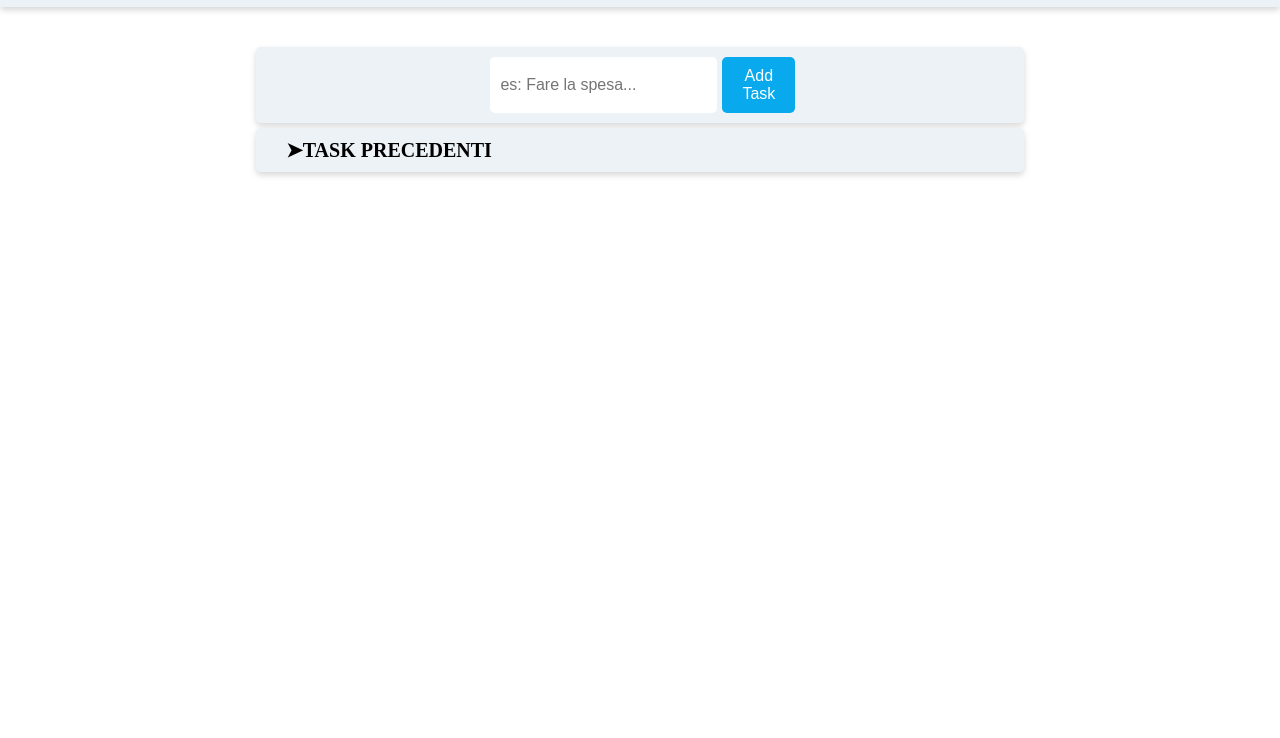
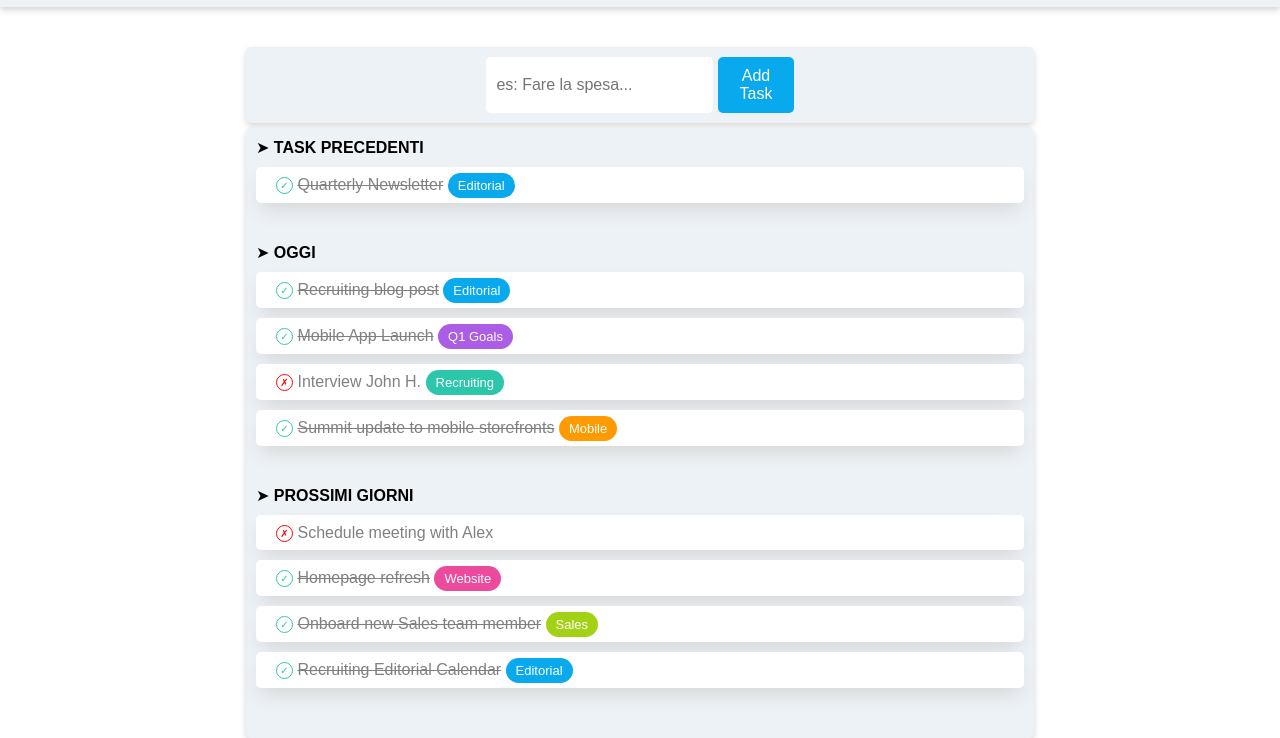
Before and after one commit to renatoirina/html-css-toboolist, a plain HTML site: page index.html in a window 1280 px wide. Shown: the part 76-814 px from the top of the page. Drawn offline with Linux system fonts and the light colour scheme.

Commit message:
feat: task container with task list

```diff
--- a/css/style.css
+++ b/css/style.css
@@ -9,7 +9,8 @@ body {
 * {
     margin: 0;
     padding: 0;
-    box-sizing: border-box;
+    box-sizing: content-box;
+    font-family: Arial, sans-serif;
 }
 
 /* HEADER */
@@ -97,3 +98,95 @@ h1 {
     font-size: 20px;
     margin-left: 20px;
 }
+
+/*  COMPLETED AND UNCOMPLETED TASK  */
+.check {
+    display: inline-block;
+    width: 15px;
+    height: 15px;
+    line-height: 15px;
+    text-align: center;
+    font-size: 10px;
+    border-radius: 50%;
+    vertical-align: middle;
+}
+
+.completed {
+    color: rgb(46 198 171);
+    border: 1px solid rgb(46 198 171);
+}
+
+.uncompleted {
+    color: red;
+    border: 1px solid red;
+}
+
+/* ELEMENTS BORDERS */
+.roundedbrdr{
+    border-radius: 5px;
+}
+
+/* TAG STYLE */
+.tag{
+    border-radius: 25px;
+    padding: 5px 10px;
+    font-size: 13px;
+}
+
+/* TAG COLORS */
+.editorial {
+    background-color: #09a9ed;
+}
+
+.mobile {
+    background-color: #ff9b00;
+}
+
+.q1-goals {
+    background-color: #ab5de6;
+}
+
+.recruiting {
+    background-color: #2cc6ab;
+}
+
+.sales {
+    background-color:#a3d116;
+}
+
+.website {
+    background-color: #ec4a9d;
+}
+
+/* TEXTS AND STYLES */
+
+.whitetext {
+    color: white;
+}
+.greytext {
+    color: grey;
+}
+
+.done {
+    text-decoration: line-through;
+}
+
+/* LIST STYLE */
+ul {
+    list-style: none;
+    text-align: left;
+}
+
+
+/* BOX AND SPACING */
+.taskbox {
+    background-color: white;
+    line-height: 35px;
+    padding: 0 20px;
+    margin: 10px 0px;
+    box-shadow: 0px 10px 20px -5px lightgray;
+}
+
+.spacing {
+    padding-bottom: 30px;
+}
--- a/index.html
+++ b/index.html
@@ -27,12 +27,68 @@
 
         <!-- Creazione del container delle Tasks -->
         <container class="tasks-container">
-            <!-- Lista delle task -->
-            <ol class="task">
-                <li>
-                    <h1>&#10148;TASK PRECEDENTI</h1>
+            <!-- Creazione lista delle task -->
+            <ul class="alltasklist">
+                <!-- Creazione Task precedenti -->
+                <li class="spacing">&#10148; <strong>TASK PRECEDENTI</strong>
+                    <ul>
+                        <li class="taskbox roundedbrdr greytext">
+                            <span class="check completed">&check;</span>
+                            <span class="done">Quarterly Newsletter</span>
+                            <span class="tag editorial whitetext"> Editorial</span>
+                        </li>
+                    </ul>
                 </li>
-            </ol>
+                <!-- Creazione task di oggi -->
+                <li class="spacing">&#10148; <strong>OGGI</strong>
+                    <ul>
+                        <li class="taskbox roundedbrdr greytext">
+                            <span class="check completed">&check;</span>
+                            <span class="done">Recruiting blog post</span>
+                            <span class="tag editorial whitetext"> Editorial</span>
+                        </li>
+                        <li class="taskbox roundedbrdr greytext">
+                            <span class="check completed">&check;</span>
+                            <span class="done">Mobile App Launch</span>
+                            <span class="tag q1-goals whitetext"> Q1 Goals</span>
+                        </li>
+                        <li class="taskbox roundedbrdr greytext">
+                            <span class="check uncompleted">&cross;</span>
+                            <span>Interview John H.</span>
+                            <span class="tag recruiting whitetext"> Recruiting</span>
+                        </li>
+                        <li class="taskbox roundedbrdr greytext">
+                            <span class="check completed">&check;</span>
+                            <span class="done">Summit update to mobile storefronts</span>
+                            <span class="tag mobile whitetext"> Mobile</span>
+                        </li>
+                    </ul>
+                </li>
+                <!-- Creazione prossimi task -->
+                <li class="spacing">&#10148; <strong>PROSSIMI GIORNI</strong>
+                    <ul>
+                        <li class="taskbox roundedbrdr greytext">
+                            <span class="check uncompleted">&cross;</span>
+                            <span> Schedule meeting with Alex</span>
+                        </li>
+                        <li class="taskbox roundedbrdr greytext">
+                            <span class="check completed">&check;</span>
+                            <span class="done">Homepage refresh</span>
+                            <span class="tag website whitetext"> Website</span>
+                        </li>
+                        <li class="taskbox roundedbrdr greytext">
+                            <span class="check completed">&check;</span>
+                            <span class="done">Onboard new Sales team member</span>
+                            <span class="tag sales whitetext"> Sales</span>
+                        </li>
+                        <li class="taskbox roundedbrdr greytext">
+                            <span class="check completed">&check;</span>
+                            <span class="done">Recruiting Editorial Calendar</span>
+                            <span class="tag editorial whitetext"> Editorial</span>
+                        </li>
+                    </ul>
+                </li>
+            </ul>
         </container>
     </main>
     <!-- Chiusura Main -->
```
